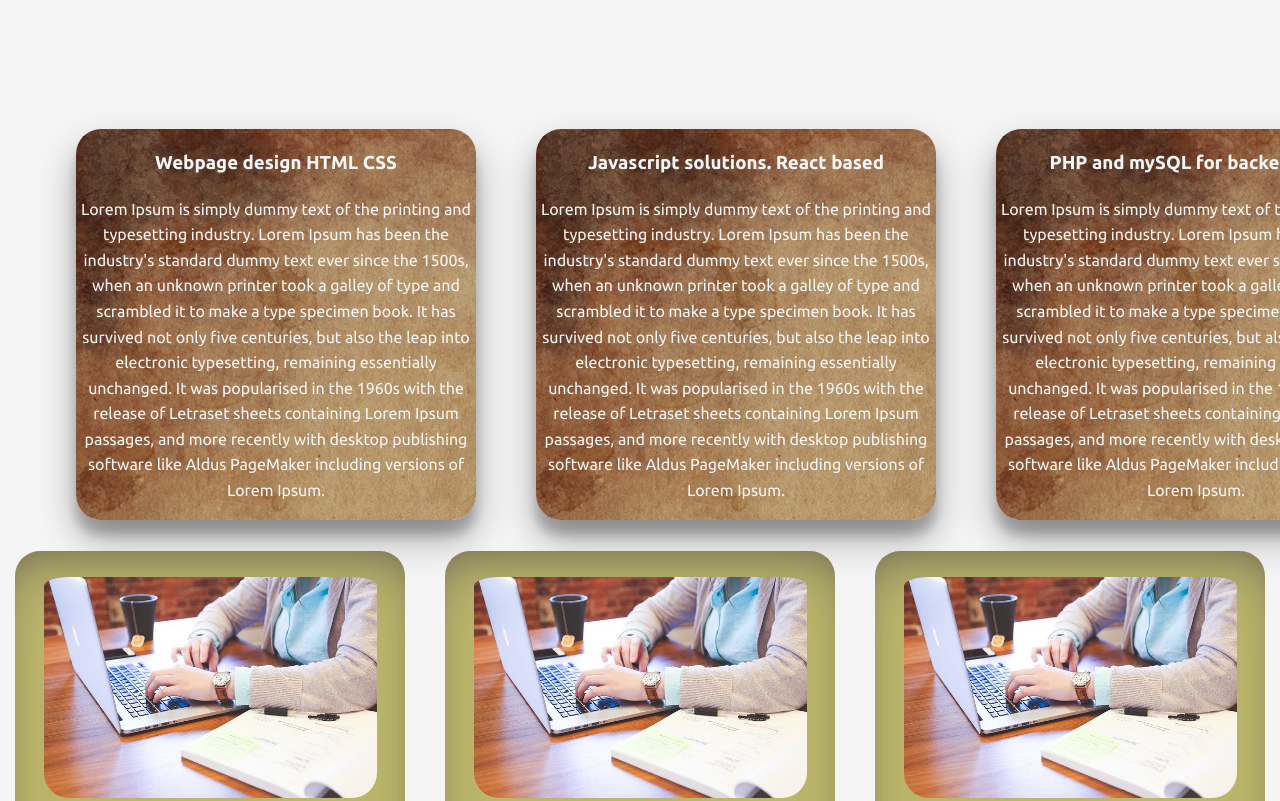
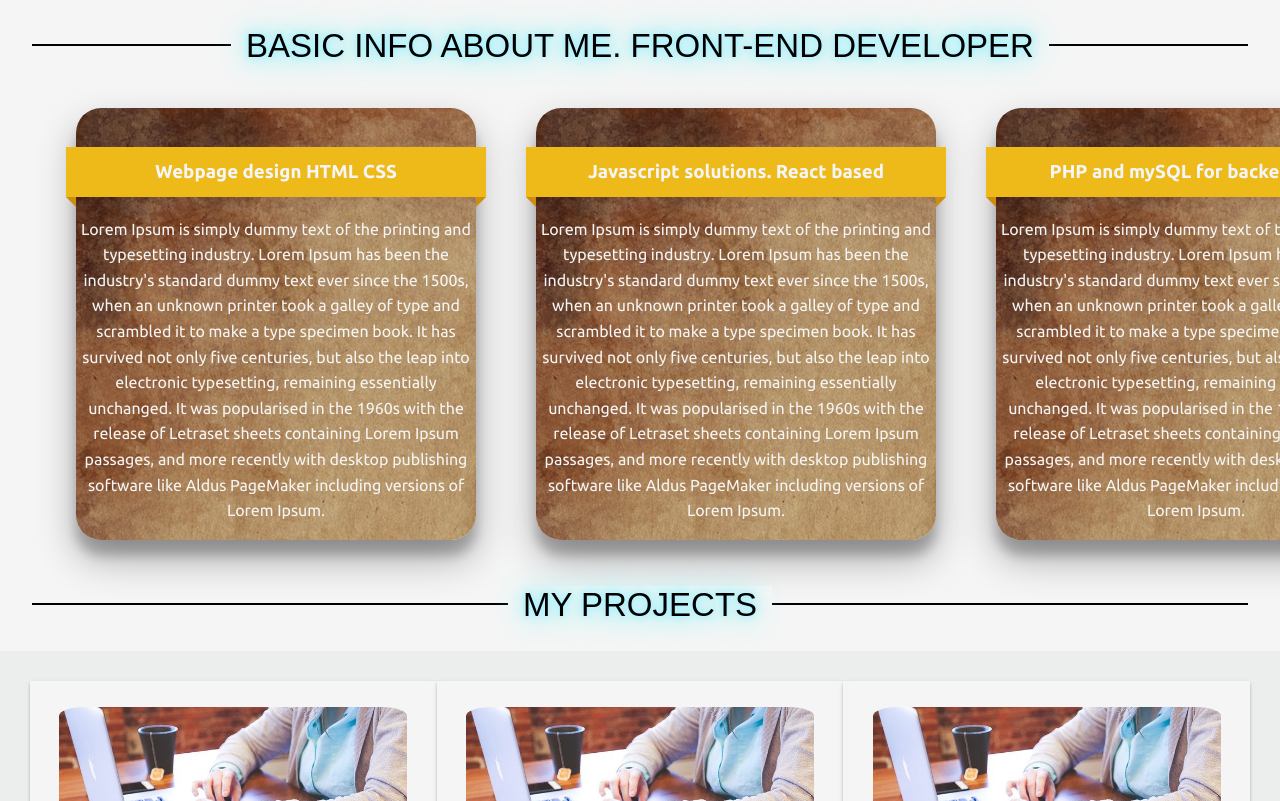
Before and after one commit to jilvins/jilvinsporf.github.io, a plain HTML site: page index.html in a window 1280 px wide. Shown: the part 853-1654 px from the top of the page. Drawn offline with Linux system fonts and the light colour scheme.

Commit message:
css update

```diff
--- a/index.html
+++ b/index.html
@@ -16,7 +16,7 @@
     </div>
     <section class="header-container" id="home">
         <div class="static-side">
-        <img src="/images/118935532_3307541592622285_2489427865122060058_o.jpg" alt="my photo" id="myPhoto"/>
+        <img src="/images/118935532_3307541592622285_2489427865122060058_o.png" alt="my photo" id="myPhoto"/>
         <h1 class="title">Juri's Portfolio</h1>
         </div>
 
@@ -30,14 +30,15 @@
         <img src="/images/react-javascript-library-angularjs-github-native-b35cad5871a47cedbb1c695c98deac4a.png" alt="web dev icon"/>
     </section>
 
+    <div><h2 class="itemA section-name"><span>Basic info about me. Front-end developer</span></h2></div>
+
     <section class="about-container" id="about">
-
-        <h2 class="itemA">Basic info about me. Front-end developer</h2>
-        <div class="skill-description itemC"><h3>Webpage design HTML CSS</h3> <p> Lorem Ipsum is simply dummy text of the printing and typesetting industry. Lorem Ipsum has been the industry's standard dummy text ever since the 1500s, when an unknown printer took a galley of type and scrambled it to make a type specimen book. It has survived not only five centuries, but also the leap into electronic typesetting, remaining essentially unchanged. It was popularised in the 1960s with the release of Letraset sheets containing Lorem Ipsum passages, and more recently with desktop publishing software like Aldus PageMaker including versions of Lorem Ipsum.</p></div>
-        <div class="skill-description itemD"><h3>Javascript solutions. React based</h3><p >Lorem Ipsum is simply dummy text of the printing and typesetting industry. Lorem Ipsum has been the industry's standard dummy text ever since the 1500s, when an unknown printer took a galley of type and scrambled it to make a type specimen book. It has survived not only five centuries, but also the leap into electronic typesetting, remaining essentially unchanged. It was popularised in the 1960s with the release of Letraset sheets containing Lorem Ipsum passages, and more recently with desktop publishing software like Aldus PageMaker including versions of Lorem Ipsum.</p></div>
-        <div class="skill-description itemE"><h3>PHP and mySQL for backend/h3></h3><p>Lorem Ipsum is simply dummy text of the printing and typesetting industry. Lorem Ipsum has been the industry's standard dummy text ever since the 1500s, when an unknown printer took a galley of type and scrambled it to make a type specimen book. It has survived not only five centuries, but also the leap into electronic typesetting, remaining essentially unchanged. It was popularised in the 1960s with the release of Letraset sheets containing Lorem Ipsum passages, and more recently with desktop publishing software like Aldus PageMaker including versions of Lorem Ipsum.</p></div>
+        <div class="skill-description itemC"><h3 class="ribbon5">Webpage design HTML CSS</h3> <p> Lorem Ipsum is simply dummy text of the printing and typesetting industry. Lorem Ipsum has been the industry's standard dummy text ever since the 1500s, when an unknown printer took a galley of type and scrambled it to make a type specimen book. It has survived not only five centuries, but also the leap into electronic typesetting, remaining essentially unchanged. It was popularised in the 1960s with the release of Letraset sheets containing Lorem Ipsum passages, and more recently with desktop publishing software like Aldus PageMaker including versions of Lorem Ipsum.</p></div>
+        <div class="skill-description itemD"><h3 class="ribbon5">Javascript solutions. React based</h3><p >Lorem Ipsum is simply dummy text of the printing and typesetting industry. Lorem Ipsum has been the industry's standard dummy text ever since the 1500s, when an unknown printer took a galley of type and scrambled it to make a type specimen book. It has survived not only five centuries, but also the leap into electronic typesetting, remaining essentially unchanged. It was popularised in the 1960s with the release of Letraset sheets containing Lorem Ipsum passages, and more recently with desktop publishing software like Aldus PageMaker including versions of Lorem Ipsum.</p></div>
+        <div class="skill-description itemE"><h3 class="ribbon5">PHP and mySQL for backend/h3></h3><p>Lorem Ipsum is simply dummy text of the printing and typesetting industry. Lorem Ipsum has been the industry's standard dummy text ever since the 1500s, when an unknown printer took a galley of type and scrambled it to make a type specimen book. It has survived not only five centuries, but also the leap into electronic typesetting, remaining essentially unchanged. It was popularised in the 1960s with the release of Letraset sheets containing Lorem Ipsum passages, and more recently with desktop publishing software like Aldus PageMaker including versions of Lorem Ipsum.</p></div>
 
     </section>
+    <div><h2 class="section-name"><span>My projects</span></h2></div>
     <section class="works-container" id="works">
         <div class="my-work">
             <img src="/images/student-849825_640.jpg" alt="project" class="work-img">
@@ -70,9 +71,9 @@
             <p>Lorem ipsum dolor sit amet, consectetur adipiscing elit, sed do eiusmod tempor incididunt ut labore et dolore magna aliqua. Ut enim ad minim veniam, quis nostrud exercitation ullamco laboris nisi ut aliquip ex ea commodo consequat. Duis aute irure dolor in reprehenderit in voluptate velit esse cillum dolore eu fugiat nulla pariatur. </p>
         </div>
     </section>
+    <div><h2 class="section-name"><span>Feel free to contact me</span></h2></div>
     <section class="contacts-container" id="contacts">
         <div class="contact form">
-            <h2>Feel free to contact me</h2>
 
         </div>
 
--- a/style.css
+++ b/style.css
@@ -17,6 +17,39 @@ img {
   grid-area: img;
 
 }
+.section-name{
+  font-size: 36px;
+  color: black;
+  text-shadow: 0 0 5px #A5F1FF, 0 0 10px #A5F1FF,
+             0 0 20px #A5F1FF, 0 0 30px #A5F1FF,
+             0 0 40px #A5F1FF;
+
+  font: 33px sans-serif;
+  margin-top: 30px;
+  position: relative;
+  text-align: center;
+  text-transform: uppercase;
+  z-index: 1;
+}
+h2 span {
+  background: whitesmoke;
+  padding: 0 15px;
+}
+
+.section-name:after {
+  border-bottom: 1px solid black;
+  -webkit-box-shadow: 0 1px 0 0 black;
+  -moz-box-shadow: 0 1px 0 0 black;
+  box-shadow: 0 1px 0 0 black;
+  content: "";
+  margin: 0 auto;
+  position: absolute;
+  top: 45%; left: 0; right: 0;
+  width: 95%;
+  z-index: -1;
+}
+
+
 
 .navLink {
   color: darkblue;
@@ -92,19 +125,17 @@ img {
 .about-container{
   display: grid;
   grid-template-columns: 1fr 1fr 1fr 1fr 1fr;
-  grid-template-rows: 0.2fr 1fr;
+  grid-template-rows: 1fr;
   justify-content: space-around;
   column-gap: 60px;
   grid-template-areas:
-  ". . main . ."
+
   ". description description description .";
   padding: 1em;
   color: whitesmoke;
 }
 
-.itemA {
-  grid-area: main;
-}
+
 .itemC {
   grid-area: description;
   grid-column: 2;
@@ -130,22 +161,18 @@ img {
   display: grid;
   grid-template-columns: auto auto auto;
   justify-content: center;
-  gap: 40px;
-  padding: 15px;
-  color: whitesmoke;
+  padding: 30px;
+  color: black;
+  background-color: #ECEEEE;
 }
 
 .my-work {
-  background-color: darkkhaki;
-  box-shadow: rgba(50, 50, 93, 0.25) 0px 30px 60px -12px inset, rgba(0, 0, 0, 0.3) 0px 18px 36px -18px inset;
+  background-color: whitesmoke;
+  box-shadow: rgba(50, 50, 93, 0.25) 0px 2px 5px -1px, rgba(0, 0, 0, 0.3) 0px 1px 3px -1px;
   padding: 10px;
-  border-radius: 25px;
   display: inline-block;
   overflow: hidden;
 }
-
-
-
 
 
 .work-img {
@@ -156,26 +183,7 @@ img {
   padding-top: 1em;
 }
 
-.fill-layer {
-  animation:fill 1s ease-in-out;
-  bottom:0;
-  left:0;
-  position:absolute;
-  right:0;
-  top:0;
-  z-index:-1;
-}
 
-@keyframes fill {
-  0% {
-    border-radius:50%;
-    transform:translateY(150%) translateX(150%) scale(2);
-  }
-  100% {
-    border-radius:50%;
-    transform:scale(2);
-  }
-}
 
 .contacts-container{
   background-color: #caf0f8;
@@ -196,3 +204,41 @@ img {
   width: 80px;
   height: 80px;
 }
+
+
+.ribbon5 {
+  display: block;
+  width: calc(100% + 20px);
+  height: 50px;
+  line-height: 50px;
+  text-align: center;
+  margin-left: -10px;
+  margin-right: -10px;
+  background: #EDBA19;
+  position: relative;
+  top: 20px;
+}
+.ribbon5:before, .ribbon5:after {
+  content: "";
+  position: absolute;
+}
+.ribbon5:before {
+  height: 0;
+  width: 0;
+  bottom: -10px;
+  left: 0;
+  border-top: 10px solid #cd8d11;
+  border-left: 10px solid transparent;
+}
+.ribbon5:after {
+  height: 0;
+  width: 0;
+  right: 0;
+  bottom: -10px;
+  border-top: 10px solid #cd8d11;
+  border-right: 10px solid transparent;
+}
+
+.skill-description p {
+  margin-top: 40px;
+}
```
